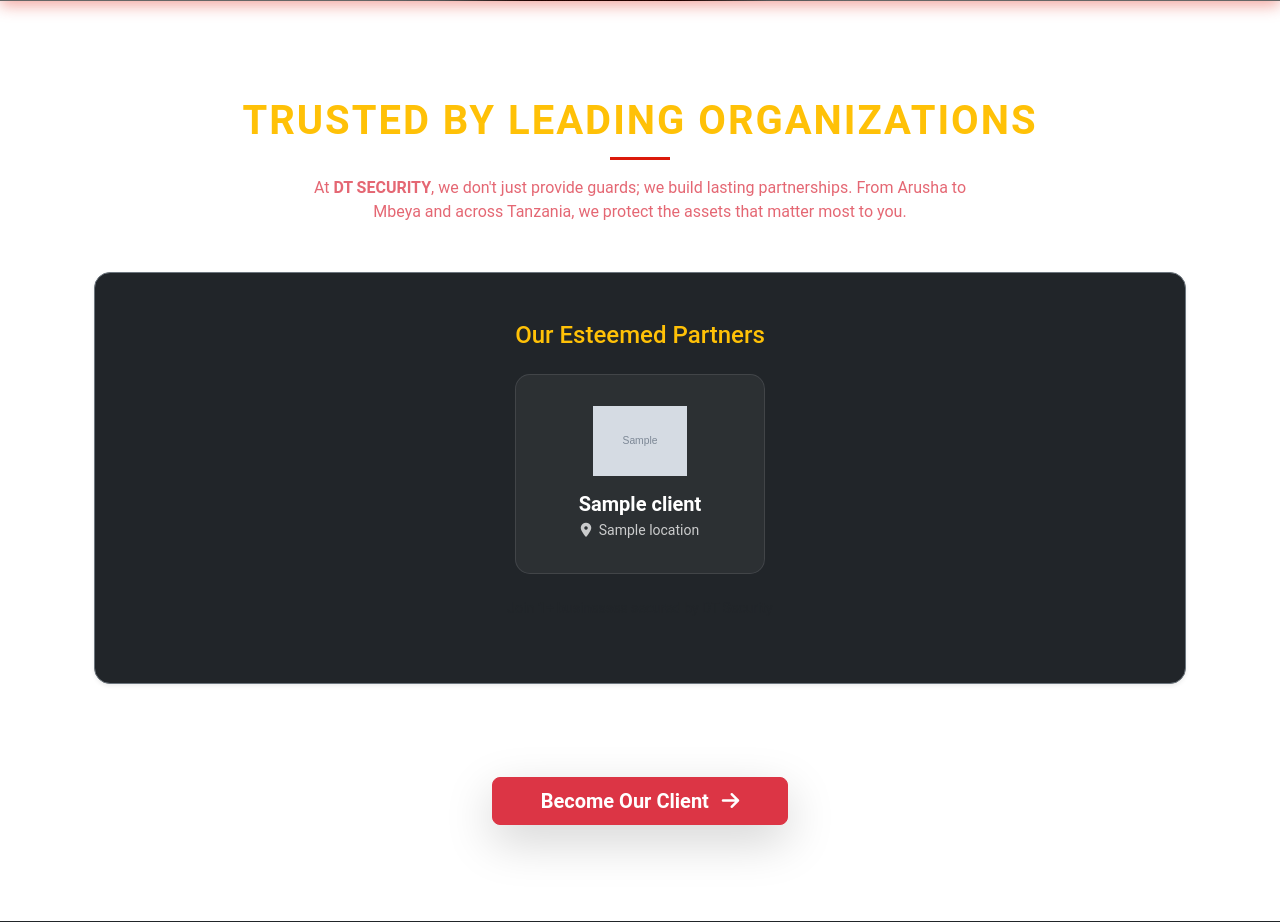
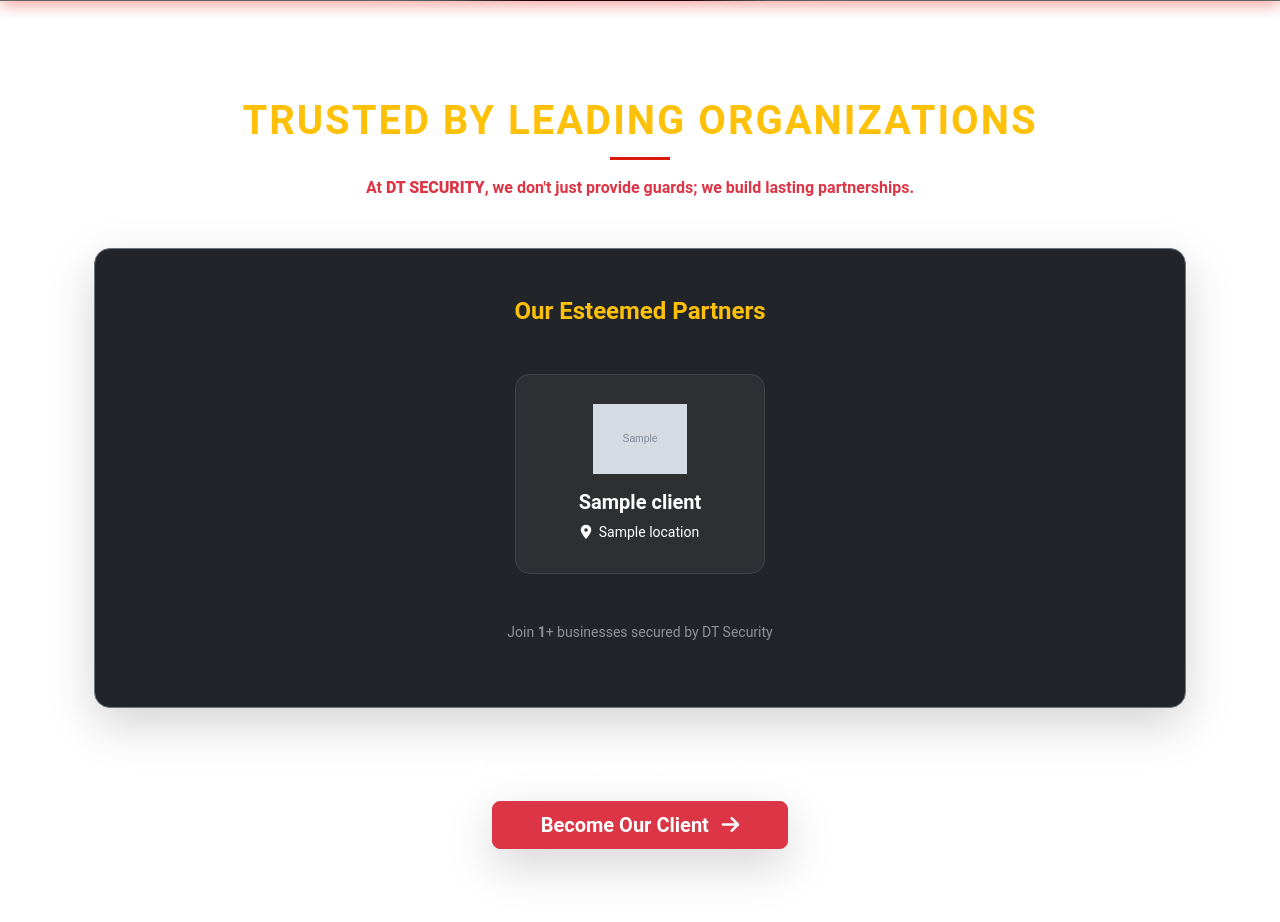
Before and after one commit to Mswati-tz/DT-SECURITY, a Django app: template DT1/templates/our_clients.html in a window 1280 px wide. Shown: the part 507-1429 px from the top of the page. Run offline with Django 4.2, Linux system fonts and the light colour scheme; the template is opened without the code that fills it: most values are stand-ins (such as "Sample title", 1, 10 or a date in 2020); grey boxes marked "Sample" are stand-in pictures.

Commit message:
Update our_clients.html

```diff
--- a/DT1/templates/our_clients.html
+++ b/DT1/templates/our_clients.html
@@ -8,6 +8,7 @@
         letter-spacing: 2px;
         position: relative;
         padding-bottom: 15px;
+        color: #ffc107 !important; /* Inahakikisha rangi ya njano inabaki */
     }
     .section-title::after {
         content: "";
@@ -20,7 +21,7 @@
         background-color: #db190b;
     }
 
-    /* Industry Icons Styling */
+    /* Industry Card Styling */
     .industry-card {
         background: rgba(255, 255, 255, 0.05);
         border: 1px solid rgba(255, 255, 255, 0.1);
@@ -33,8 +34,17 @@
         justify-content: center;
         align-items: center;
     }
+
+    /* HII NDIO DAWA YA RANGI: Inalazimisha kila kitu ndani kiwe nyeupe */
+    .industry-card h5,
+    .industry-card p,
+    .industry-card i.fa-map-marker-alt {
+        color: #ffffff !important;
+        opacity: 1 !important; /* Inaondoa ule weusi-weusi (transparency) */
+    }
+
     .industry-card:hover {
-        background: rgba(219, 25, 11, 0.1);
+        background: rgba(219, 25, 11, 0.2);
         border-color: #db190b;
         transform: translateY(-5px);
     }
@@ -42,15 +52,14 @@
 
 <div class="container py-5">
     <div class="text-center mb-5">
-        <h1 class="text-warning fw-bold section-title text-uppercase">Trusted by Leading Organizations</h1>
-        <p class="text-danger opacity-75 mt-3 mx-auto" style="max-width: 700px;">
+        <h1 class="fw-bold section-title text-uppercase">Trusted by Leading Organizations</h1>
+        <p class="text-danger fw-bold mt-3 mx-auto" style="max-width: 700px;">
             At <strong>DT SECURITY</strong>, we don't just provide guards; we build lasting partnerships.
-            From Arusha to Mbeya and across Tanzania, we protect the assets that matter most to you.
         </p>
     </div>
 
-    <div class="mt-5 py-5 text-center bg-dark rounded-4 shadow-sm border border-secondary">
-        <h4 class="text-warning mb-4">Our Esteemed Partners</h4>
+    <div class="mt-5 py-5 text-center bg-dark rounded-4 shadow-lg border border-secondary">
+        <h4 class="text-warning mb-5 fw-bold">Our Esteemed Partners</h4>
 
         <div class="d-flex flex-wrap justify-content-center align-items-center gap-4">
 
@@ -62,9 +71,10 @@
                         <i class="fas fa-shield-alt text-warning mb-3" style="font-size: 2.8rem;"></i>
                     {% endif %}
 
-                    <h5 class="text-white fw-bold mb-1">{{ client.site_name }}</h5>
-                    <p class="text-white small mb-0 opacity-75">
-                        <i class="fas fa-map-marker-alt text-white me-1"></i> {{ client.location }}
+                    <h5 class="fw-bold mb-2">{{ client.site_name }}</h5>
+
+                    <p class="small mb-0">
+                        <i class="fas fa-map-marker-alt me-1"></i> {{ client.location }}
                     </p>
                 </div>
             {% empty %}
@@ -73,7 +83,7 @@
 
         </div>
 
-        <p class="text-muted mt-4 small">Join <strong>{{ clients.count }}</strong>+ businesses secured by DT Security</p>
+        <p class="text-white-50 mt-5 small">Join <strong>{{ clients.count }}</strong>+ businesses secured by DT Security</p>
     </div>
 
     <div class="text-center mt-5">
```
